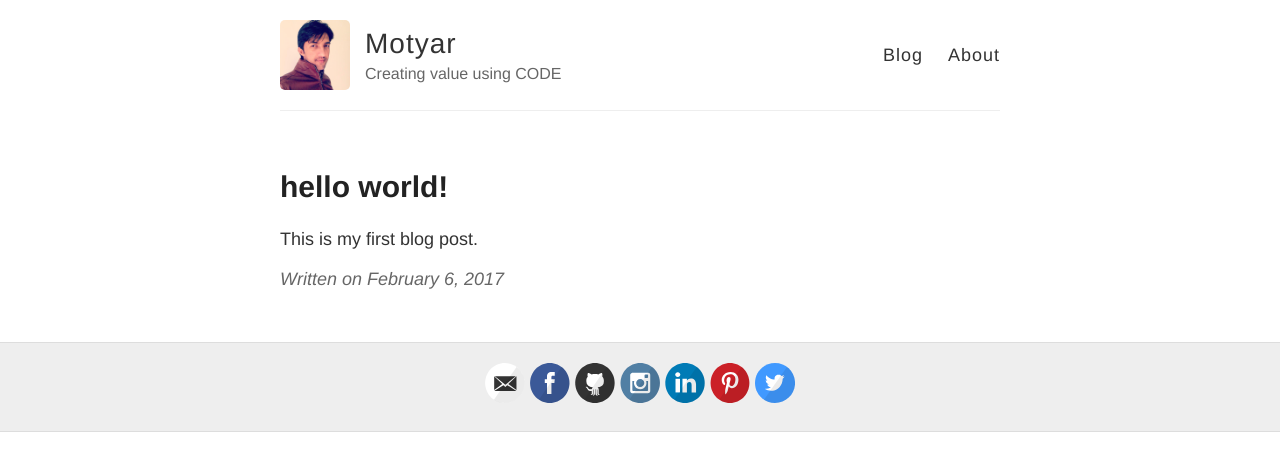
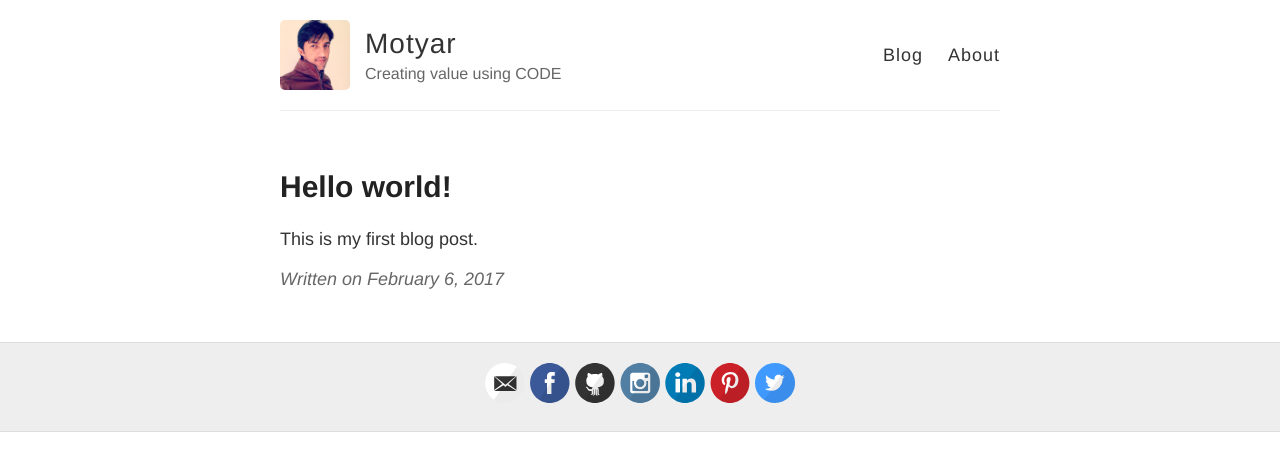
Before and after one commit to motyar/motyar.github.io, a Jekyll site: the page built from _posts/2017-2-6-hello-world.md, in a window 1280 px wide. Shown: the top 471 px of the page. Built offline with Jekyll 4.4.1, drawn with Linux system fonts in a browser that asks for light colours.

```diff
--- a/_posts/2017-2-6-hello-world.md
+++ b/_posts/2017-2-6-hello-world.md
@@ -1,6 +1,6 @@
 ---
 layout: post
-title: hello world!
+title: Hello world!
 ---
 
 This is my first blog post.
```
